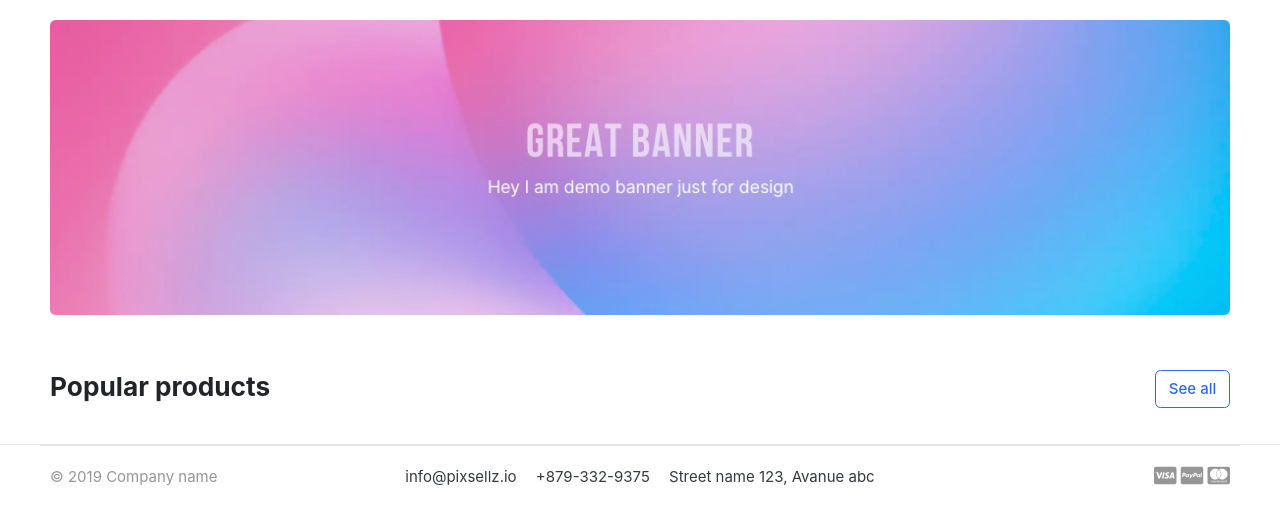
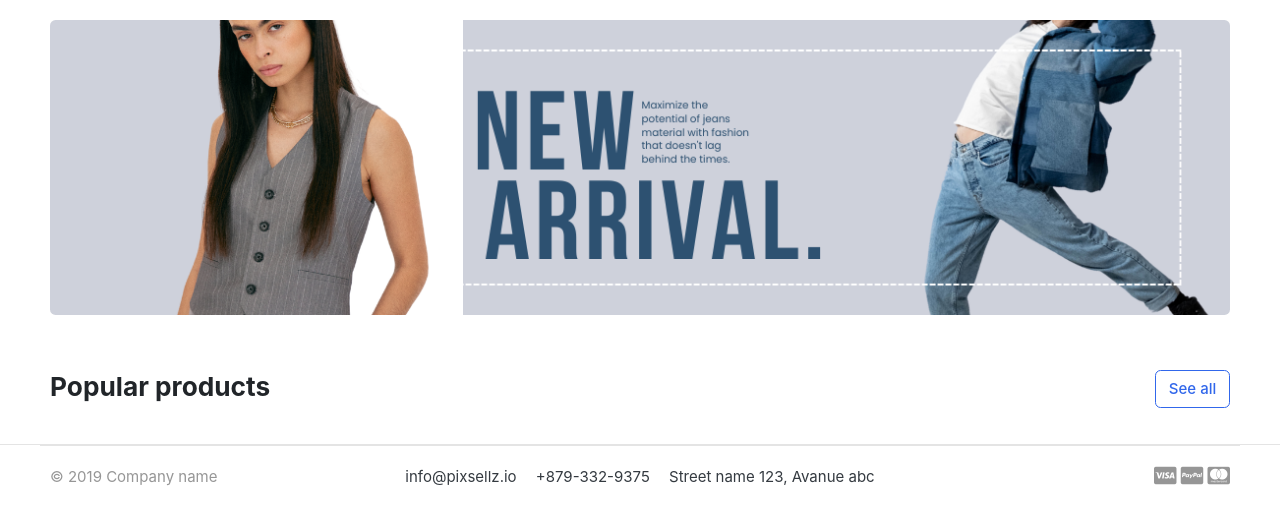
Before and after one commit to aranya-jana/PyCart, a Django app: template templates/home.html in a window 1280 px wide. Shown: the part 80-605 px from the top of the page. Run offline with Django 5.2, Linux system fonts and the light colour scheme; the template is opened without the code that fills it, so the values that code supplies are empty; some libraries are stand-ins or nearby versions; some web fonts are replaced.

Commit message:
Update Cover Photo

```diff
--- a/templates/home.html
+++ b/templates/home.html
@@ -8,7 +8,7 @@
 <section class="section-intro padding-y-sm">
 <div class="container">
 <div class="intro-banner-wrap">
-	<img src="{% static 'images/banners/1.jpg' %}" class="img-fluid rounded">
+	<img src="{% static 'images/banners/Cover.png' %}" class="img-fluid rounded">
 </div>
 </div>
 </section>
```
Also changed, not shown: pycart/static/images/banners/Cover.png (added).
